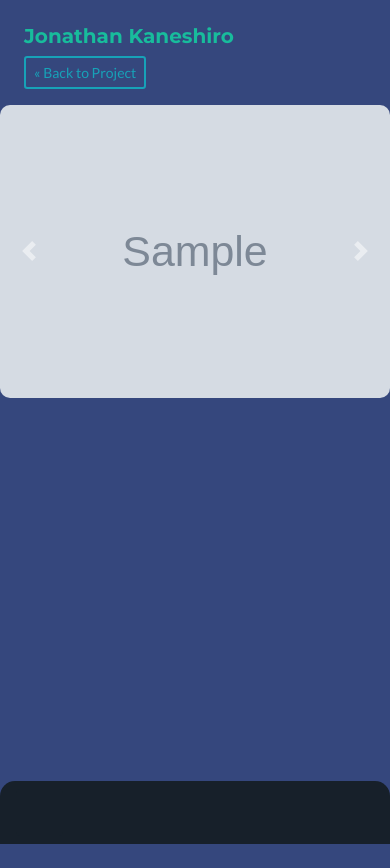
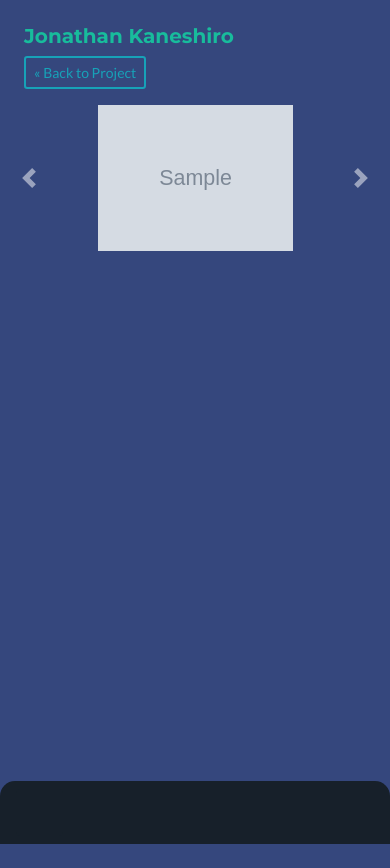
Before and after one commit to jkane002/jkane002_v2, a Django app: a page that uses base/templates/base/projectscarousel.html in a window 390 px wide. Before the commit the page ends 844 px from the top, so only its background shows below. Run offline with Django 3.2, Linux system fonts and the light colour scheme; tables that the repository leaves empty hold one stand-in row (values such as "Sample post"); grey boxes marked "Sample" are stand-in pictures; some libraries are stand-ins or nearby versions.

Commit message:
Centered carousel

```diff
--- a/base/static/css/styles.css
+++ b/base/static/css/styles.css
@@ -4,9 +4,12 @@
  * Licensed under MIT (https://github.com/BlackrockDigital/startbootstrap-freelancer/blob/master/LICENSE)
  */
 
- body {
+ html, body {
     font-family: 'Lato';
     background-color: #35477D;
+    margin: 0;
+    padding: 0;
+    height: 100%;
   }
 
   h1,
@@ -492,6 +495,14 @@
   box-shadow: -2px 7px 21px -9px rgba(0,0,0,0.75);
 }
 
+@media (max-width: 770px) {
+  .pagination {
+    justify-content: center;
+    align-items: center;
+    padding-bottom: 15%;
+  }
+}
+
 .pagination {
   justify-content: center;
   align-items: center;
@@ -517,3 +528,8 @@ hr.light {
 .carousel_img_style {
   border-radius: 10px;
 }
+
+.img_carousel {
+  width: 50%;
+  margin: auto;
+}
--- a/base/templates/base/projectscarousel.html
+++ b/base/templates/base/projectscarousel.html
@@ -7,7 +7,11 @@
         <div class="carousel-inner carousel_img_style">
             {% for p in photos %}
             <div class="carousel-item {% if forloop.counter0 == 0 %} active {% endif %} ">
-                <img class="d-block w-100 " src="{{p.images.url}}" alt="Slide">
+                <img class="d-flex justify-content-center img_carousel" src="{{p.images.url}}" alt="Slide">
+                <div class="carousel-caption d-none d-md-block">
+                    <h5>Hello</h5>
+                    <p>...</p>
+                </div>
             </div>
             {% endfor %}
         </div>
```
